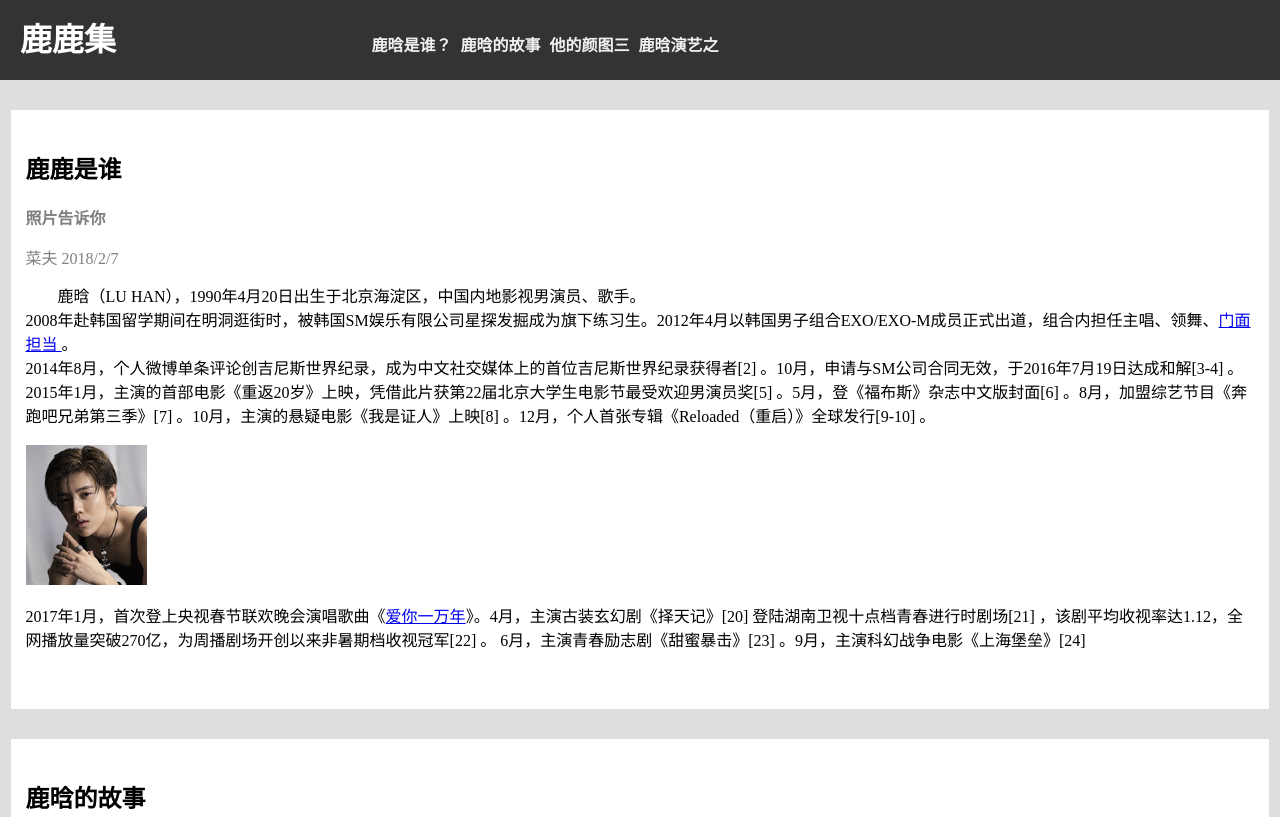
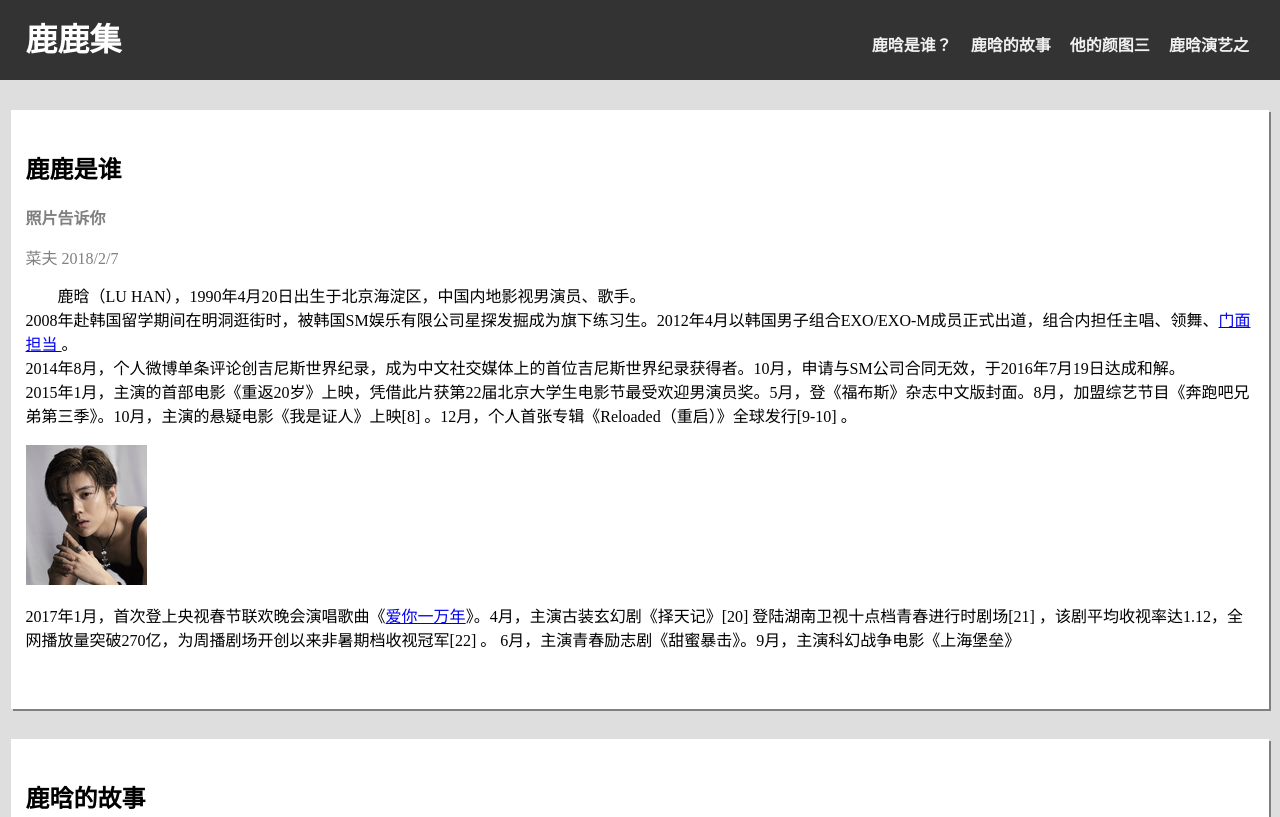
Before and after one commit to caifu23/training, a plain HTML site: page IFE/xw01_零基础HTML/index.html in a window 1280 px wide. Shown: the top 817 px of the page. Drawn offline with Linux system fonts and the light colour scheme.

Commit message:
task2完成效果
小薇task2

```diff
--- a/IFE/xw01_零基础HTML/index.html
+++ b/IFE/xw01_零基础HTML/index.html
@@ -4,6 +4,23 @@
     <meta charset="utf-8">
     <link href="my.css" rel="stylesheet">
     <title>01 HTML零基础编码</title>
+      <!--[if lt IE 9]>
+        <script>
+          document.createElement("header" );
+          document.createElement("footer" );
+          document.createElement("section");
+          document.createElement("aside"  );
+          document.createElement("nav"    );
+          document.createElement("article");
+          document.createElement("hgroup" );
+          document.createElement("time"   );
+        </script>
+        <noscript>
+          <strong>Warning !</strong>
+          Because your browser does not support HTML5, some elements are simulated using JScript.
+          Unfortunately your browser has disabled scripting. Please enable it in order to display this page.
+        </noscript>
+    <![endif]-->
   </head>
   <body>
     <header>
@@ -20,29 +37,25 @@
 
     <main>
 
-      <article id="lulu">
+      <article>
         <header>
-          <hgroup>
-            <h2>鹿鹿是谁</h2>
+            <h2 id="lulu">鹿鹿是谁</h2>
             <h3>照片告诉你</h3>
-          </hgroup>
-          <span>菜夫&nbsp;<time datetime="2018-2-7">2018/2/7</time></span>
+          <span>菜夫&nbsp;<time datetime="2018-02-07">2018/2/7</time></span>
         </header>
         <p>鹿晗（LU HAN），1990年4月20日出生于北京海淀区，中国内地影视男演员、歌手。<br>
-2008年赴韩国留学期间在明洞逛街时，被韩国SM娱乐有限公司星探发掘成为旗下练习生。2012年4月以韩国男子组合EXO/EXO-M成员正式出道，组合内担任主唱、领舞、<a href="https://baike.baidu.com/item/%E9%97%A8%E9%9D%A2%E6%8B%85%E5%BD%93">门面担当 </a>。</br>
-2014年8月，个人微博单条评论创吉尼斯世界纪录，成为中文社交媒体上的首位吉尼斯世界纪录获得者[2]  。10月，申请与SM公司合同无效，于2016年7月19日达成和解[3-4]  。<br>
-2015年1月，主演的首部电影《重返20岁》上映，凭借此片获第22届北京大学生电影节最受欢迎男演员奖[5]  。5月，登《福布斯》杂志中文版封面[6]  。8月，加盟综艺节目《奔跑吧兄弟第三季》[7]  。10月，主演的悬疑电影《我是证人》上映[8]  。12月，个人首张专辑《Reloaded（重启）》全球发行[9-10]  。</p>
+2008年赴韩国留学期间在明洞逛街时，被韩国SM娱乐有限公司星探发掘成为旗下练习生。2012年4月以韩国男子组合EXO/EXO-M成员正式出道，组合内担任主唱、领舞、<a href="https://baike.baidu.com/item/%E9%97%A8%E9%9D%A2%E6%8B%85%E5%BD%93">门面担当 </a>。<br>
+2014年8月，个人微博单条评论创吉尼斯世界纪录，成为中文社交媒体上的首位吉尼斯世界纪录获得者。10月，申请与SM公司合同无效，于2016年7月19日达成和解。<br>
+2015年1月，主演的首部电影《重返20岁》上映，凭借此片获第22届北京大学生电影节最受欢迎男演员奖。5月，登《福布斯》杂志中文版封面。8月，加盟综艺节目《奔跑吧兄弟第三季》。10月，主演的悬疑电影《我是证人》上映[8]  。12月，个人首张专辑《Reloaded（重启）》全球发行[9-10]  。</p>
         <img src="images/luhan.jpg" alt="luhan.jpg" title="luhan of picture">
-        <p>2017年1月，首次登上央视春节联欢晚会演唱歌曲《<a href="https://baike.baidu.com/item/%E7%88%B1%E4%BD%A0%E4%B8%80%E4%B8%87%E5%B9%B4/1507" alt="爱你一万年">爱你一万年</a>》。4月，主演古装玄幻剧《择天记》[20]  登陆湖南卫视十点档青春进行时剧场[21]  ，该剧平均收视率达1.12，全网播放量突破270亿，为周播剧场开创以来非暑期档收视冠军[22]  。
-        6月，主演青春励志剧《甜蜜暴击》[23]  。9月，主演科幻战争电影《上海堡垒》[24] </p>
+        <p>2017年1月，首次登上央视春节联欢晚会演唱歌曲《<a href="https://baike.baidu.com/item/%E7%88%B1%E4%BD%A0%E4%B8%80%E4%B8%87%E5%B9%B4/1507" >爱你一万年</a>》。4月，主演古装玄幻剧《择天记》[20]  登陆湖南卫视十点档青春进行时剧场[21]  ，该剧平均收视率达1.12，全网播放量突破270亿，为周播剧场开创以来非暑期档收视冠军[22]  。
+        6月，主演青春励志剧《甜蜜暴击》。9月，主演科幻战争电影《上海堡垒》</p>
       </article>
-      <article id="luhan">
+      <article>
         <header>
-          <hgroup>
-            <h2>鹿晗的故事</h2>
+            <h2 id="luhan">鹿晗的故事</h2>
             <h3>精彩如他</h3>
-            <span>菜夫&nbsp;<time datetime="2018-2-7">2018/2/7</time></span>
-          </hgroup>
+            <span>菜夫&nbsp;<time datetime="2018-02-07">2018/2/7</time></span>
         </header>
         <p>
         1990年4月20日，鹿晗出生于北京市海淀区。小学就读北京市育英学校（1996级），初中就读北京市师达中学（2002级），高中就读北京海淀外国语实验学校（2005级）。鹿晗小时候爱玩乒乓球，有一次没抢到球桌，意外爱上了踢足球，并成为校队主力。[28] <br>
@@ -56,9 +69,9 @@
           <li>傻狍子</li>
         </ul>
       </article>
-      <article id="lupic">
+      <article>
         <header>
-        <h2>图片……鹿晗</h2>
+        <h2 id="lupic">图片……鹿晗</h2>
         </header>
         <figure>
           <figcaption>我是图片</figcaption>
@@ -89,20 +102,18 @@
           <img alt="" src="images/1.jpg">
         </figure>
       </article>
-      <article id="luy">
+      <article>
         <header>
-          <hgroup>
-            <h2>鹿晗演艺</h2>
+            <h2 id="luy">鹿晗演艺</h2>
             <h3>花开 盛叶</h3>
-            <span>菜夫&nbsp;<time datetime="2018-02-07" pubdate>2018/2/7</time></span>
-          </hgroup>
+            <span>菜夫&nbsp;<time datetime="2018-02-07" >2018/2/7</time></span>
         </header>
         <ol>
           <li>首次亮相</li>
           <li>正式出道</li>
           <li>刷新微博记录</li>
         </ol>
-        <table border="1">
+        <table>
           <caption>这是他出演剧目表</caption>
           <thead>
             <tr>
@@ -143,13 +154,11 @@
       </article>
     </main>
     <aside>
-      <hgroup>
         <header>
           <h2>侧栏标题</h2>
           <h3>注册标题</h3>
         </header>
-      </hgroup>
-      <form action="" method="">
+      <form action="#" method="post">
         <div class="email">
           <p><label>请输入邮箱地址</label><input type="text" id="mail" placeholder="这是一个文本输入框"></p>
           <p>邮箱地址请按要求格式输入</p>
--- a/IFE/xw01_零基础HTML/my.css
+++ b/IFE/xw01_零基础HTML/my.css
@@ -1,48 +1,71 @@
 /* all */
+/* 不支持html5的浏览器 */
+section, article, aside, footer, header, nav, hgroup {
+  display:block;
+}
+
+/*  */
 *{
   margin:0;
-
+  padding: 0;
 }
 body {
   background-color: #dedede;
+  font-family: Microsoft YaHei;
+  padding-top: 80px; /* 给header的高度占位 */
 }
 /* header */
 
 body>header {
   background-color: #333333;
+  /* 以下3个属性固定浏览器窗口头部 */
+  position: fixed;
+  top: 0;
+  left: 0;
+  width: 100%;
   height: 80px;
-  width: 100%;
-  position: fixed;
+
+}
+body>header h1 ,
+body>header nav,
+body>header nav ul,
+body>header nav ul li,
+body>header li a {
+  display: inline-block;
+}
+
+body>header nav nav,
+body>header h1 {
+  -moz-box-sizing: border-box;
+       box-sizing: border-box;
 }
 body>header h1 {
   color: white;
+  width: 67%;
   line-height: 80px;
-  padding-left: 20px;
+  padding-left: 2%;
 }
-body>header nav,body>header nav ul,body>header h1 {
-  display: inline-block;
-}
+
 body>header nav {
-  unicode-bidi: normal;
+  width: 32%;
 }
 body>header nav ul {
   width: 100%;
-  margin-left: 70%;
-  margin-top: 0px;
-  padding: 0;
+}
+body>header nav ul li {
+  margin-left: 5px;
+  width: 22%; /* border-box盒模型下，有4个li元素，外加还有margin。近似(100%-margin)/4  */
+  text-align: center;
 
 }
-body>header nav ul li {
-  display:inline-block;
-  margin-left: 5px;
-}
 body>header nav ul li a {
-  display: inline-block;
-  width: 100%;
-  line-height: 2;
+  width: 100%; /* 继承上面li的宽度 */
+  line-height: 2; /* 不用padding实现上下填充 */
   border-radius: 3px;
   font-weight: 700;
 }
+/* 1、怎样实现点击相应导航链接后，颜色状态跟其他不一样？？？ */
+/* 2、由于头部导航的固定，导致 导航的锚跳转相应位置时会被挡住？怎么弄？ */
 body>header nav ul li a:link,body>header nav ul li a:visited {
   color: #f0f0f0;
   text-decoration: none;
@@ -59,10 +82,7 @@ body>header nav ul li a:active {
 
 /* main */
 main{
-  position: relative;
-  padding-top: 80px;
-  z-index: -1;
-
+    /* padding-top: 80px; 由于被header层挡住，所以内容往下 */
 }
 main article header h3,main article header span {
   color: gray;
@@ -74,12 +94,15 @@ main article {
   margin: 30px auto;
   background-color: #ffffff;
   padding: 40px 15px;
+  box-shadow: 2px 2px grey;
 }
 main article p:nth-of-type(1) {
   text-indent: 2em;
 }
 main article  h2 {
-  margin-top: 0em;
+  /* 以下2个互抵是为了给 锚链接定位用 */
+  padding-top: 100px; /* 由于header的遮挡住部分main，点击锚链接会跳转到页面头，即被header挡住，故用padding-top延后内容 */
+  margin-top: -100px;  /* 多了上面的padding-top，导致页面不美观，故用margin-top回拉 */
   margin-bottom: 0.83em;
 }
 main article  h3 {
@@ -118,6 +141,13 @@ main article ol {
 main article ol li {
   padding-bottom: 0.6em;
 }
+
+main article table,
+main article td,
+main article th {
+  border: 1px solid gray; /* 不建议用HTML里table加border="1",推荐这样的css */
+  }
+
 main article table {
   table-layout: fixed;
   width: 100%;
@@ -171,8 +201,9 @@ aside {
 aside h2 {
   margin-top: 0.83em;
   margin-bottom: 0.83em;
+  padding-left: 10px;
   border-left: 3px solid #cacaca;
-  padding-left: 10px;
+  line-height: 1.5;
 }
 aside h3 {
   margin-top: 1em;
@@ -182,7 +213,10 @@ aside p {
   margin-top: 1em;
   margin-bottom: 1em;
 }
-aside form .email label,aside form .select p span {
+
+/* 行内块元素，用width占比 实现定位，文本靠右，对齐 */
+aside form .email label,
+aside form .select p span {
   display: inline-block;
   width: 30%;
   text-align: right;
```
